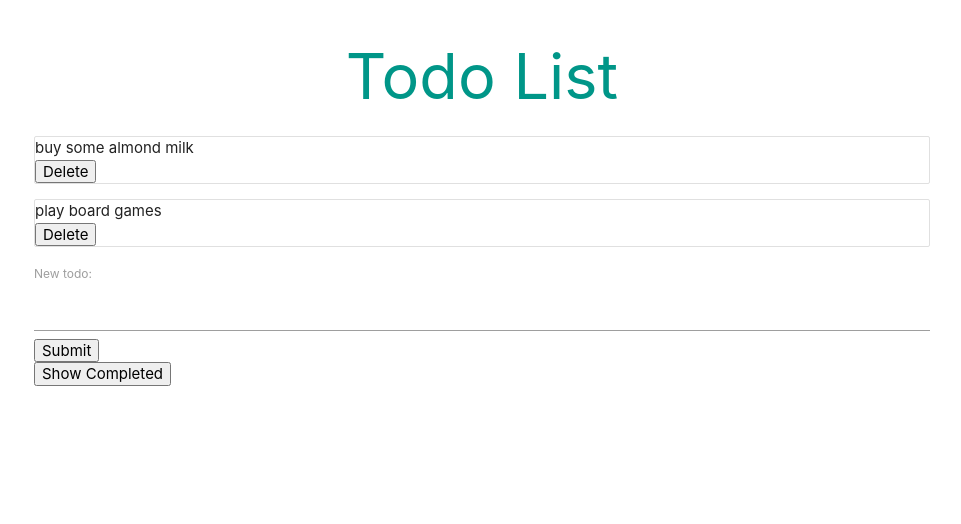
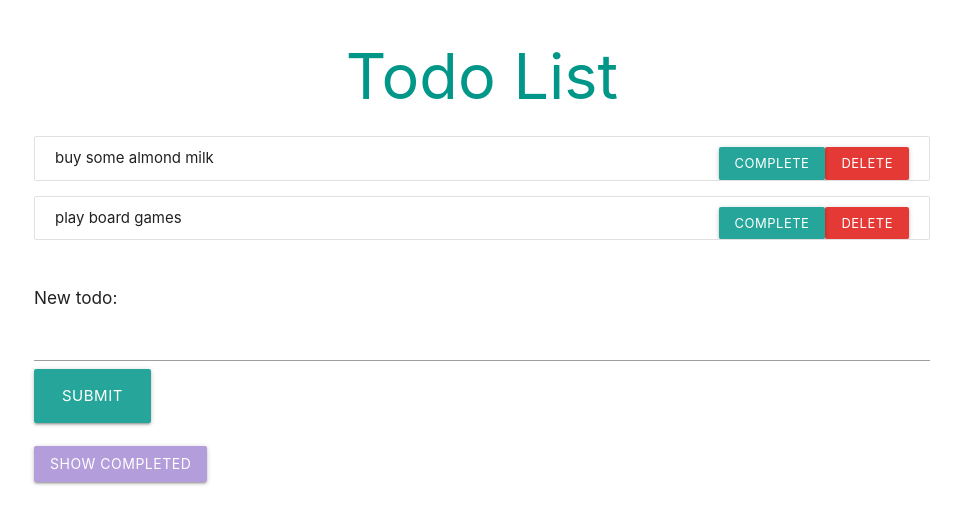
Before and after one commit to inema/todo-list, a React (Create React App) app: page / in a window 1280 px wide. Shown: the top 524 px of the page, without its empty margins (158-1119 px from the left). Built offline with nearby package versions, Linux system fonts and the light colour scheme.

Commit message:
fixed styling, added togglecomplete component

```diff
--- a/src/App.js
+++ b/src/App.js
@@ -2,6 +2,7 @@ import React, {Component} from 'react';
 import Todos from './components/Todos.js';
 import AddTodo from './components/AddTodo.js';
 import Completed from './components/Completed.js';
+import ToggleCompleted from './components/ToggleCompleted.js';
 
 class App extends Component {
   state = {
@@ -10,8 +11,7 @@ class App extends Component {
       { id: 2, content: 'play board games'}
     ],
     completed : [],
-    showCompleted : false,
-    completedButtonText : "Show Completed"
+    showCompleted : false
   }
   addTodo = todo => {
     todo.id = Math.random();
@@ -20,6 +20,13 @@ class App extends Component {
   }
 
   deleteTodo = (id) => {
+    let todos = this.state.todos.filter(todo => {
+      return id !== todo.id;
+    })
+    this.setState({todos});
+  }
+
+  completeTodo = (id) => {
     let completed = [...this.state.completed];
     let todos = this.state.todos.filter(todo => {
       if (id === todo.id){
@@ -31,20 +38,18 @@ class App extends Component {
     this.setState({todos, completed});
   }
 
-  toggleCompleted = () => {
-    let showCompleted = !this.state.showCompleted;
-    let completedButtonText = showCompleted ? "Hide Completed" : "Show Completed";
-    this.setState({showCompleted, completedButtonText});
+  setShowCompleted = showCompleted => {
+    this.setState({showCompleted});
   }
 
   render() {
     return (
       <div className="todo-app container">
         <h1 className="center teal-text">Todo List</h1>
-        <Todos todos={this.state.todos} deleteTodo={this.deleteTodo}/>
-        {this.state.showCompleted ? <Completed completed={this.state.completed}/> : null}
+        <Todos todos={this.state.todos} deleteTodo={this.deleteTodo} completeTodo={this.completeTodo}/>
+        <Completed showCompleted={this.state.showCompleted} completed={this.state.completed}/>
         <AddTodo addTodo={this.addTodo}/>
-        <button onClick={this.toggleCompleted}>{this.state.completedButtonText}</button>
+        <ToggleCompleted showCompleted={this.state.showCompleted} setShowCompleted={this.setShowCompleted}/>
       </div>
     );
   }
--- a/src/components/AddTodo.js
+++ b/src/components/AddTodo.js
@@ -3,7 +3,7 @@ import React, { Component } from 'react';
 class AddTodo extends Component {
   state = {
     id: null,
-    content: null
+    content: ''
   }
 
   handleChange = e => {
@@ -12,16 +12,18 @@ class AddTodo extends Component {
 
   handleSubmit = e => {
     e.preventDefault();
+    if (this.state.content === '') return;
     this.props.addTodo(this.state);
     this.setState({content: ''});
   }
   render() {
     return (
       <div>
+        <br/>
         <form onSubmit={this.handleSubmit}>
-          <label>New todo:</label>
+          <h6>New todo:</h6>
           <input type="text" id="content" onChange={this.handleChange} value={this.state.content}/>
-          <button>Submit</button>
+        <button class="waves-effect waves-light btn-large">Submit</button>
         </form>
       </div>
     );
--- a/src/components/Completed.js
+++ b/src/components/Completed.js
@@ -1,20 +1,20 @@
 import React from 'react';
 
-const Completed = ({completed}) => {
+const Completed = ({completed, showCompleted}) => {
     const completedList = completed.length ? (completed.map(done => {
       return (
         <div className="completed collection" key={done.id}>
-          <div>{done.content}</div>
+          <div class="collection-item grey lighten-4">{done.content}</div>
         </div>
       );
     })) : (
-      <p className="center">You have not completeed any todo's!</p>
+      <p>You have not completeed any todo's!</p>
     )
-    return (
+    return showCompleted ? (
       <div className="completed-list">
         {completedList}
       </div>
-    );
+    ): null;
 }
 
 export default Completed;
--- a/src/components/Todos.js
+++ b/src/components/Todos.js
@@ -1,15 +1,17 @@
 import React from 'react';
 
-const Todos = ({todos, deleteTodo}) => {
+const Todos = ({todos, deleteTodo, completeTodo}) => {
     const todoList = todos.length ? (todos.map(todo => {
       return (
         <div className="todos collection" key={todo.id}>
-          <div>{todo.content}</div>
-          <button onClick={() => deleteTodo(todo.id)}>Delete</button>
+          <div class="collection-item">{todo.content}
+            <button class="secondary-content red darken-1 waves-effect waves-light btn-small" onClick={() => deleteTodo(todo.id)}>Delete</button>
+            <button class="secondary-content waves-effect waves-light btn-small" onClick={() => completeTodo(todo.id)}>Complete</button>
+          </div>
         </div>
       );
     })) : (
-      <p className="center">You have no todo's left!</p>
+      <p>You have no todo's!</p>
     )
     return (
       <div className="todo-list">
--- /dev/null
+++ b/src/components/ToggleCompleted.js
@@ -0,0 +1,25 @@
+import React, { Component } from 'react';
+
+class ToggleCompleted extends Component {
+  state = {
+    completedButtonText : "Show Completed"
+  }
+
+  onClick = () => {
+    let completedButtonText = !this.props.showCompleted ? "Hide Completed" : "Show Completed";
+    this.props.setShowCompleted(!this.props.showCompleted);
+    this.setState({completedButtonText});
+  }
+
+  render() {
+    return (
+      <div>
+      <br/>
+      <button class="waves-effect waves-light btn deep-purple lighten-3" onClick={this.onClick}>{this.state.completedButtonText}</button>
+      </div>
+    );
+  }
+
+}
+
+export default ToggleCompleted;
```
